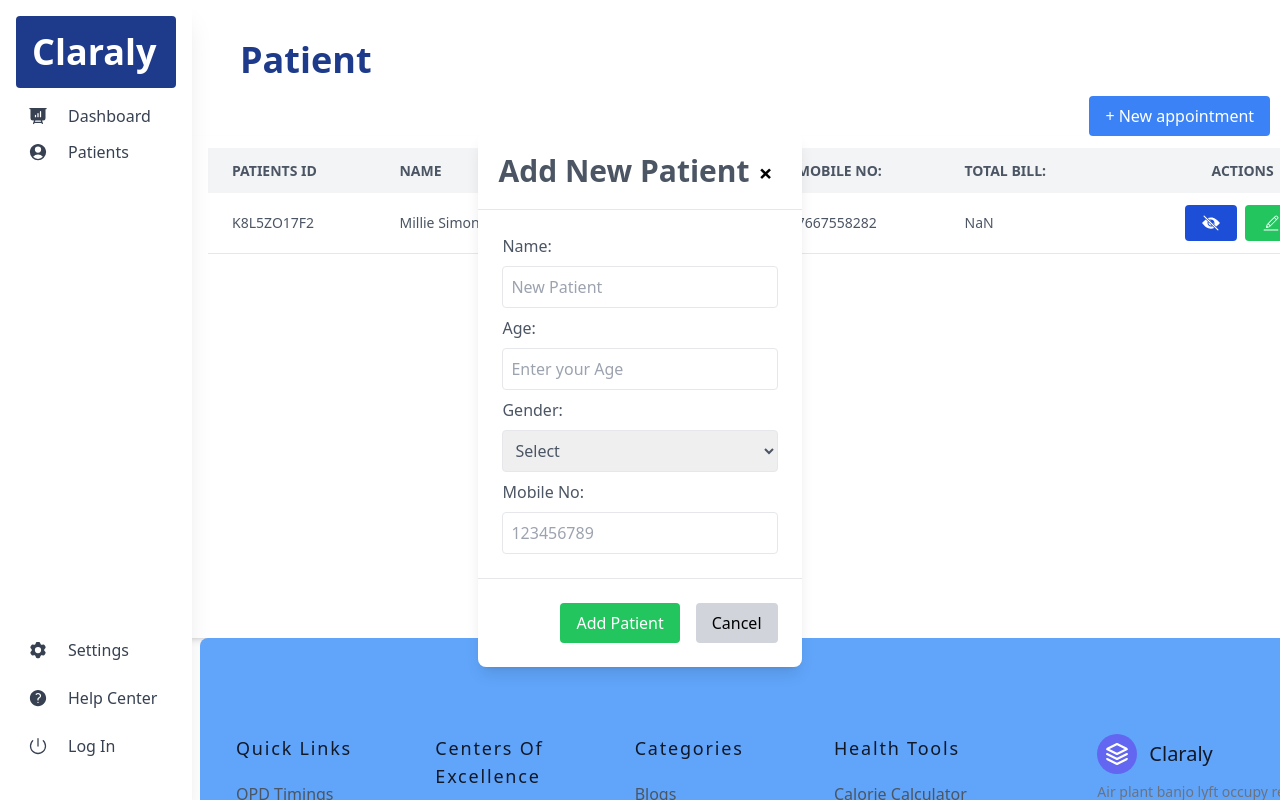
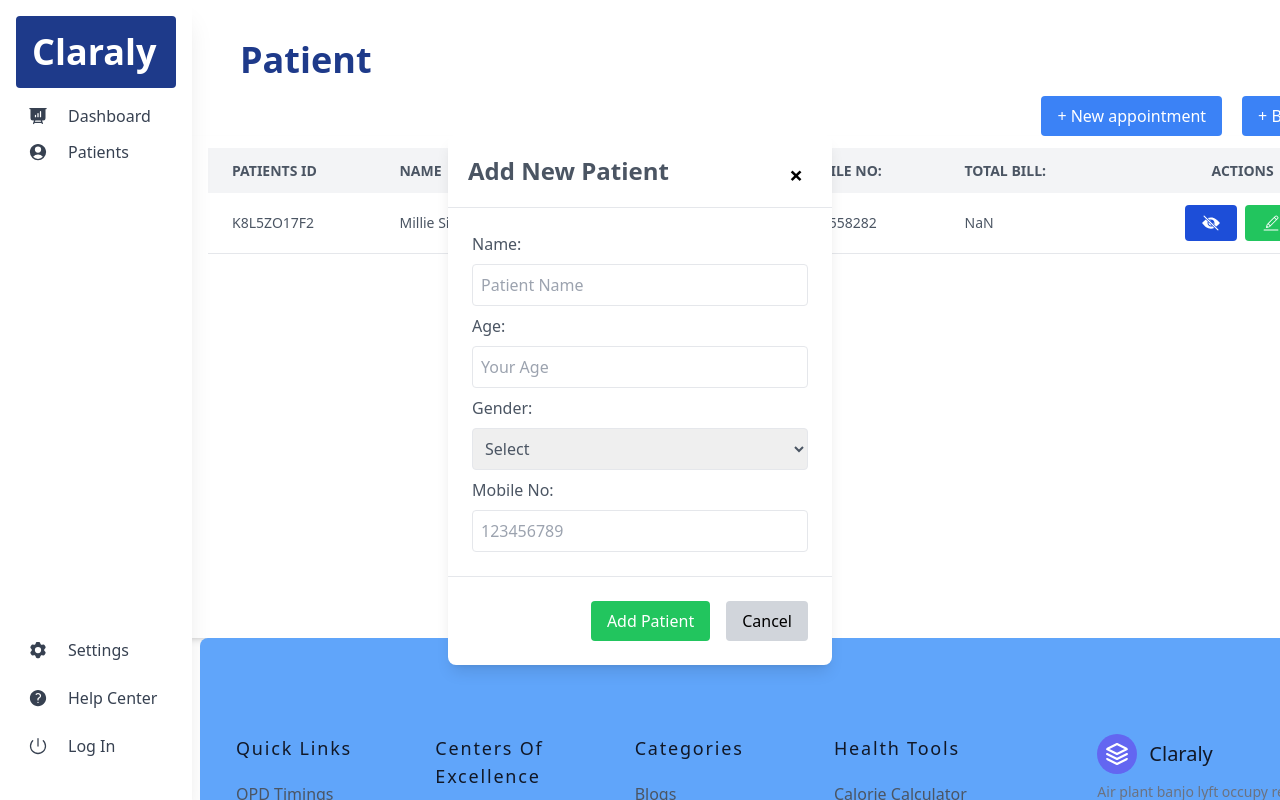
Before and after one commit to Gnv1996/Doctor_Appointment, a React (Create React App) app: page /Patients in a window 1280 px wide. Both pictures are taken after a click on the button "+ New appointment". Shown: the top 800 px of the page. Built offline with nearby package versions, Linux system fonts and the light colour scheme.

Commit message:
updated code

```diff
--- a/src/Component/Screen/BillScreen.js
+++ b/src/Component/Screen/BillScreen.js
@@ -80,7 +80,7 @@
       {/* Modal content */}
 
       {printView ? (
-        <div className="p-4">
+        <div className="p-4 w-80">
           <h2 className="text-2xl items-center ml-52 font-semibold mb-4">
             Bill Payment Details
           </h2>
@@ -212,13 +212,10 @@
               {/* Footer */}
               <div className="flex items-center mx-2 justify-end p-6 border-t border-solid border-blueGray-200 rounded-b">
                 <button
-                  className="text-white mx-2 bg-green-500 hover:bg-green-700 border-0 py-2 px-4 rounded"
+                  className="text-white w-80 bg-green-500 hover:bg-green-700 border-0 py-2 px-5 rounded"
                   onClick={saveBillPayment}
                 >
                   Save
-                </button>
-                <button className="text-white bg-green-500 hover:bg-green-700 border-0 py-2 px-4 rounded">
-                  Print
                 </button>
               </div>
             </div>
--- a/src/Component/Screen/PatientScreen.js
+++ b/src/Component/Screen/PatientScreen.js
@@ -65,7 +65,6 @@
     setSelectedPatient(patient);
     setIsBillPaymentModalOpen(true);
     setIsClicked(!isClicked);
-
     setPrintView(true);
   };
 
@@ -148,7 +147,7 @@
       <div className="mt-4 flex justify-start ml-20">
         <h1 className="text-4xl font-bold  text-blue-900">Patient</h1>
       </div>
-      <div className="mt-4 flex justify-end">
+      <div className="mt-4 flex justify-end mr-12">
         <button
           className="bg-blue-500 mx-3 text-white px-4 py-2 rounded hover:bg-blue-700 focus:outline-none focus:shadow-outline-blue"
           onClick={openAddPatientModal}
@@ -171,7 +170,7 @@
             <div className="border-0 rounded-lg shadow-lg relative flex flex-col w-full bg-white outline-none focus:outline-none">
               {/* Header */}
               <div className="flex items-start justify-between p-5 border-b border-solid border-blueGray-200 rounded-t">
-                <h3 className="text-3xl font-semibold">Add New Patient</h3>
+                <h3 className="text-2xl font-semibold">Add New Patient</h3>
                 <button
                   className="p-1 ml-auto bg-transparent border-0 text-black float-right text-3xl leading-none font-semibold outline-none focus:outline-none"
                   onClick={closeAddPatientModal}
@@ -182,19 +181,19 @@
                 </button>
               </div>
 
-              <div className="relative p-6 flex-auto">
+              <div className="relative p-6 flex-auto w-96">
                 <label className="block mb-2">Name:</label>
                 <input
                   className="w-full p-2 border rounded"
                   type="text"
-                  placeholder="New Patient"
+                  placeholder="Patient Name"
                   onChange={(e) => setName(e.target.value)}
                 />
                 <label className="block my-2">Age:</label>
                 <input
                   className="w-full p-2 border rounded"
                   type="text"
-                  placeholder="Enter your Age"
+                  placeholder="Your Age"
                   onChange={(e) => setDob(e.target.value)}
                 />
                 <label className="block my-2">Gender:</label>
```
